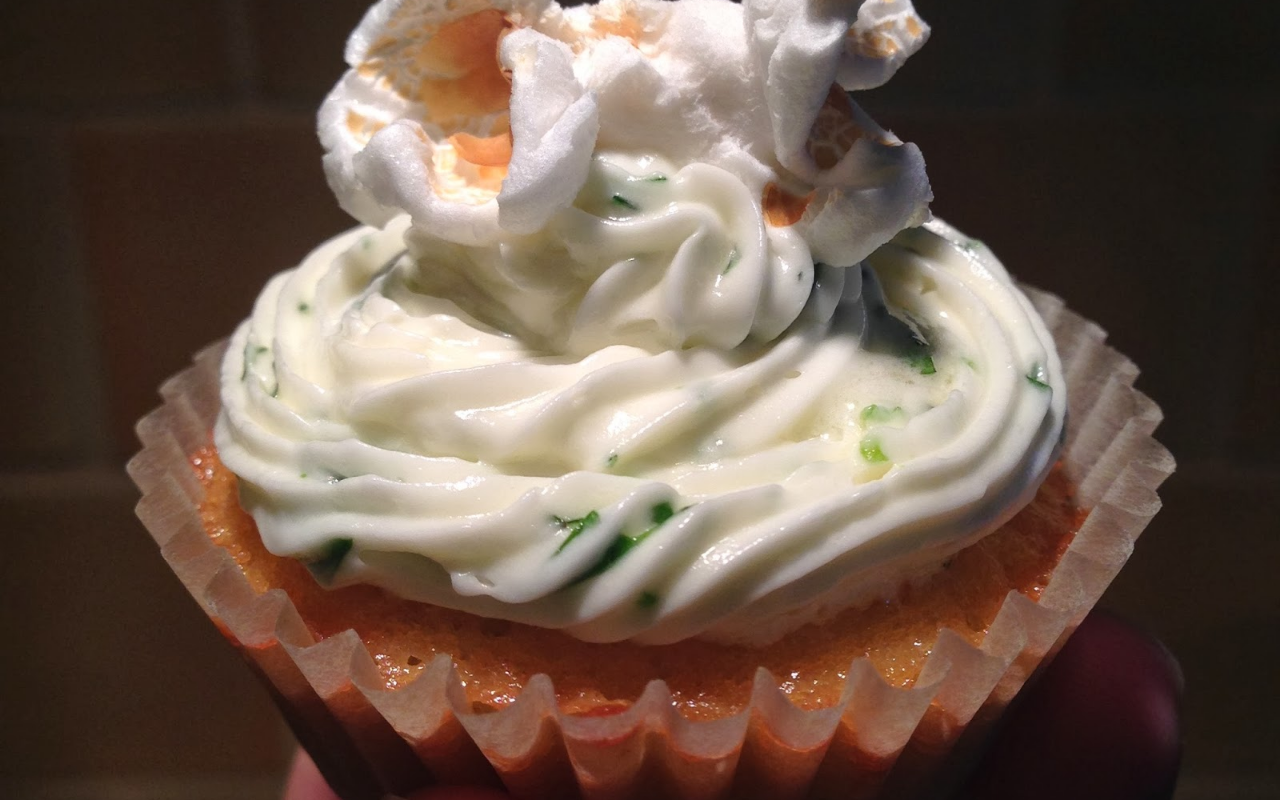
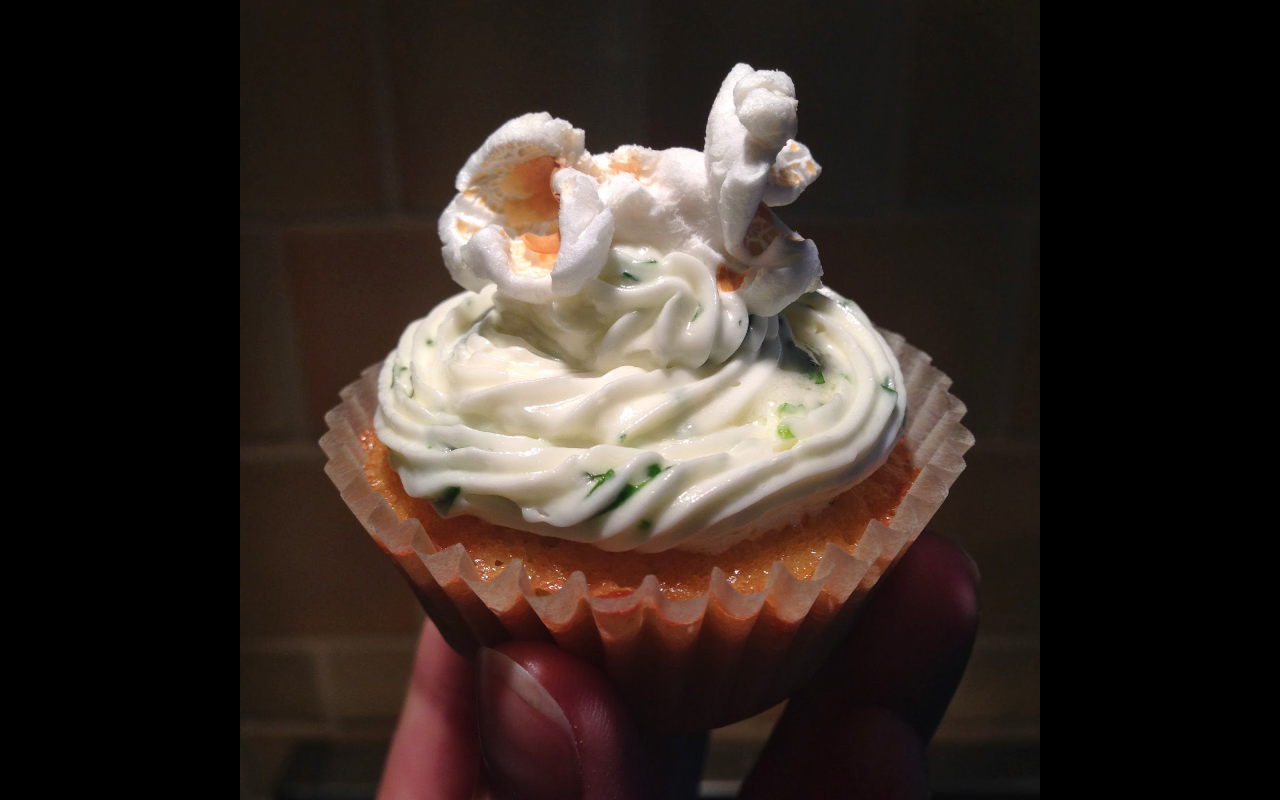
Before and after one commit to IllicitDelights/illicitdelights.github.io, a plain HTML site: page index.html in a window 1280 px wide. Drawn offline with Linux system fonts and the light colour scheme.

Commit message:
switch to contain

```diff
--- a/index.html
+++ b/index.html
@@ -13,9 +13,7 @@
         left: 0;
         top: 0;
         background: url(IMG_6194.jpg) no-repeat center center fixed;
-        background-size: cover;
-        -webkit-background-size: cover;
-        -moz-background-size: cover;
+        background-size: contain;
         height: 100%;
         width: 100%;
     }
```
